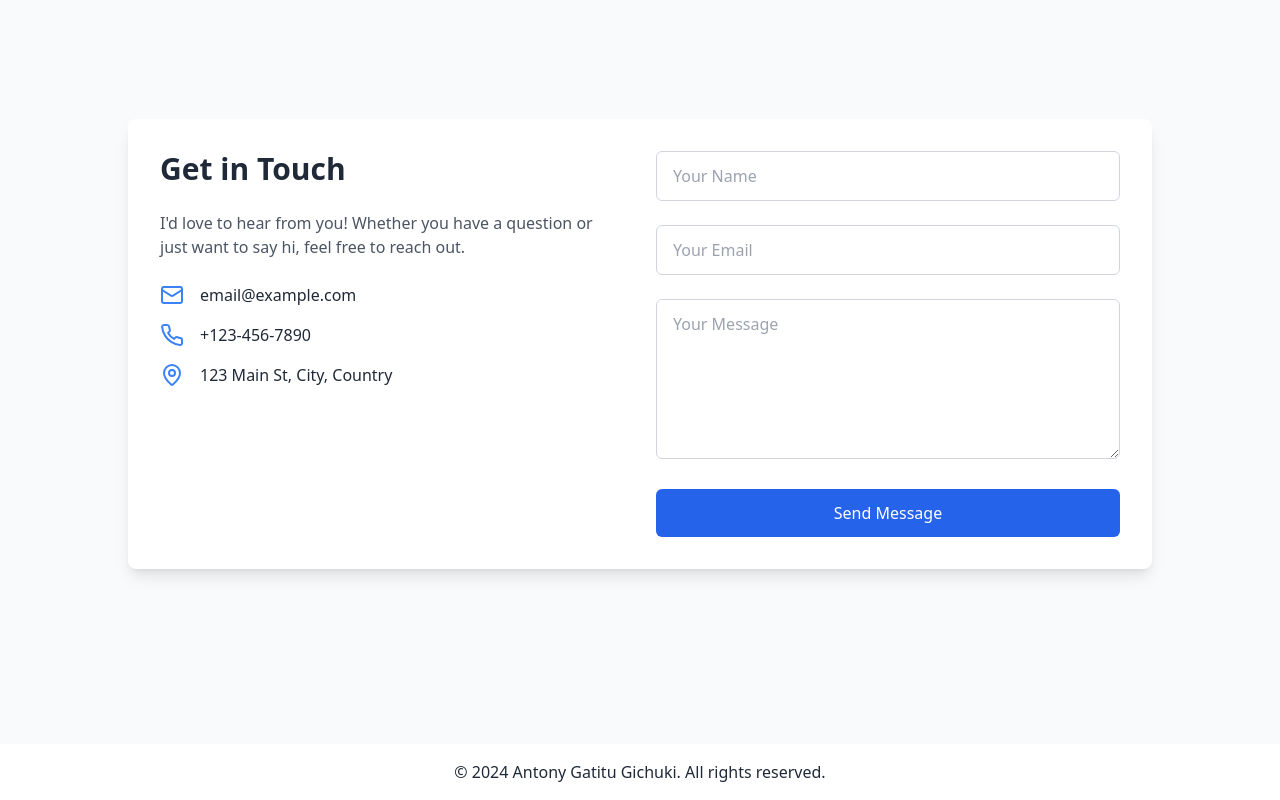
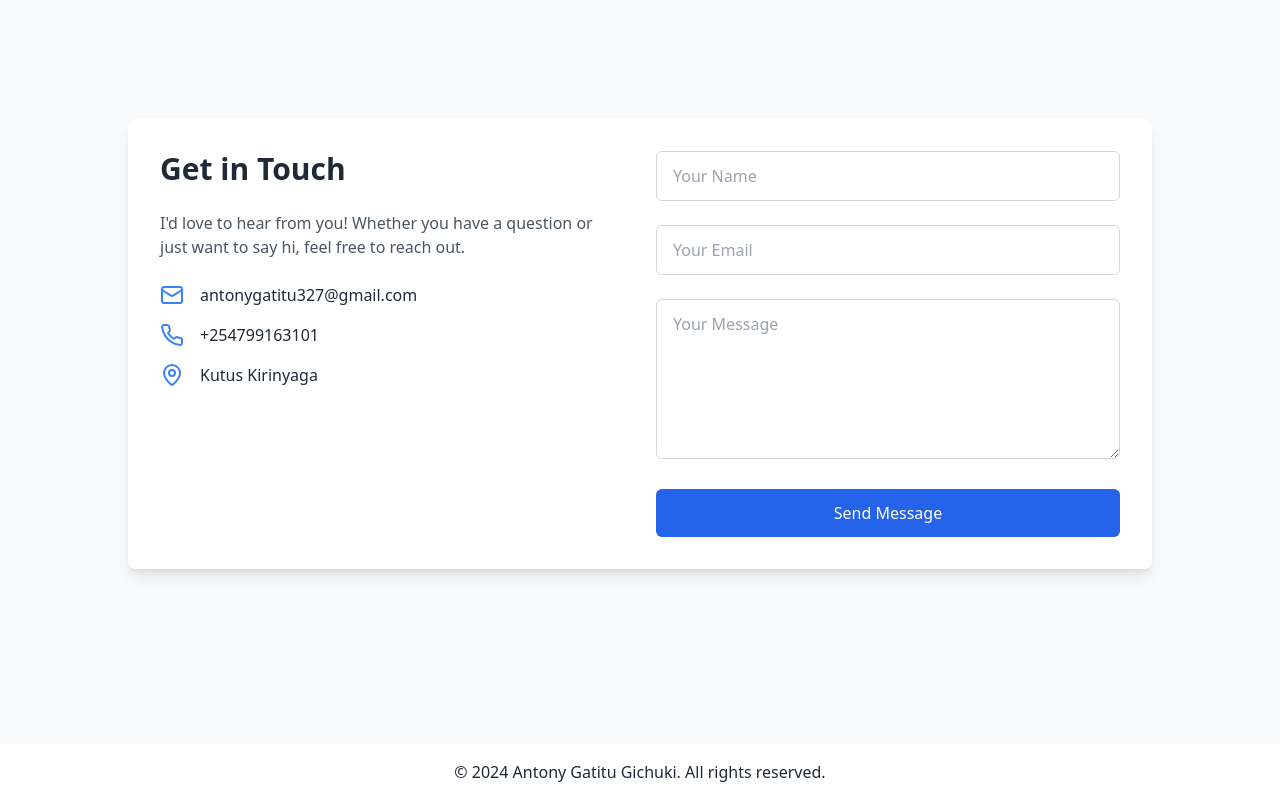
Before and after one commit to antosnizzah/my-portfolio, a React (Vite) app: page /contact in a window 1280 px wide. Shown: the part 856-1656 px from the top of the page. Built offline with nearby package versions, Linux system fonts and the light colour scheme.

Commit message:
updated the contact page

```diff
--- a/src/components/Contact.tsx
+++ b/src/components/Contact.tsx
@@ -57,15 +57,15 @@ const ContactMe = () => {
           <div className="space-y-4">
             <div className="flex items-center space-x-4">
               <Mail className="w-6 h-6 text-blue-500" />
-              <span className="text-gray-800 dark:text-gray-300">email@example.com</span>
+              <span className="text-gray-800 dark:text-gray-300">antonygatitu327@gmail.com</span>
             </div>
             <div className="flex items-center space-x-4">
               <Phone className="w-6 h-6 text-blue-500" />
-              <span className="text-gray-800 dark:text-gray-300">+123-456-7890</span>
+              <span className="text-gray-800 dark:text-gray-300">+254799163101</span>
             </div>
             <div className="flex items-center space-x-4">
               <MapPin className="w-6 h-6 text-blue-500" />
-              <span className="text-gray-800 dark:text-gray-300">123 Main St, City, Country</span>
+              <span className="text-gray-800 dark:text-gray-300">Kutus Kirinyaga </span>
             </div>
           </div>
         </div>
```
